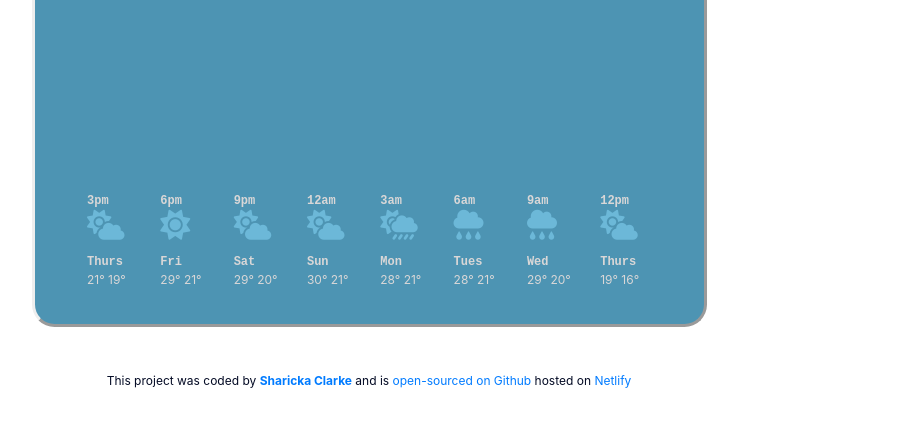
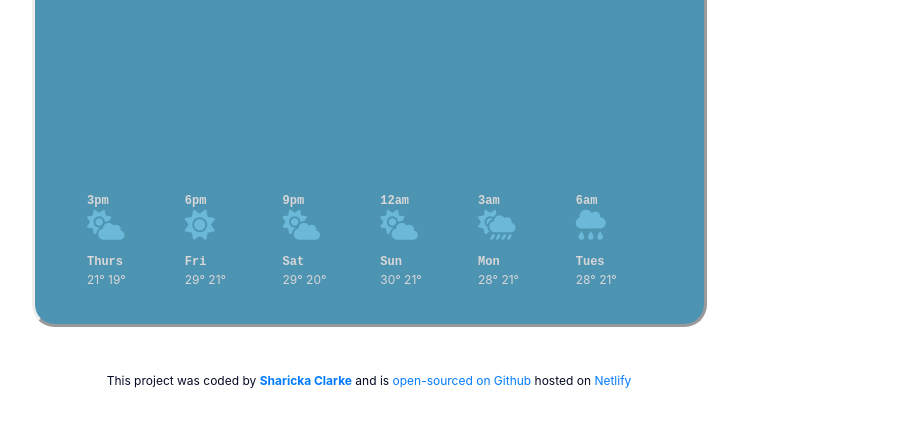
Before and after one commit to Sharicka/weather-app, a plain HTML site: page index.html in a window 1280 px wide. Shown: the part 358-784 px from the top of the page, without its empty margins (271-1173 px from the left). Drawn offline with nearby package versions, Linux system fonts and the light colour scheme; no server answers; a web font is replaced by a local one.

Commit message:
Update index.html

```diff
--- a/index.html
+++ b/index.html
@@ -54,8 +54,6 @@
     <div class="col time">12am</div>
     <div class="col time">3am</div>
     <div class="col time">6am</div>
-    <div class="col time">9am</div>
-    <div class="col time">12pm</div>
   </div>
 
   <div class="row">
@@ -65,8 +63,6 @@
     <div class="col"><i class="fa-solid fa-cloud-sun weather-icon"></i></div>
     <div class="col"><i class="fa-solid fa-cloud-sun-rain weather-icon"></i></div>
     <div class="col"><i class="fa-solid fa-cloud-rain weather-icon"></i></div>
-    <div class="col"><i class="fa-solid fa-cloud-rain weather-icon"></i></div>
-    <div class="col"><i class="fa-solid fa-cloud-sun weather-icon"></i></div>
   </div>
 
   <p>
@@ -77,8 +73,6 @@
     <div class="col day">Sun</div>
     <div class="col day">Mon</div>
     <div class="col day">Tues</div>
-    <div class="col day">Wed</div>
-    <div class="col day">Thurs</div>
 
   </div>
   <div class="row">
@@ -88,8 +82,6 @@
     <div class="col temp">30° 21°</div>
     <div class="col temp">28° 21°</div>
     <div class="col temp">28° 21°</div>
-    <div class="col temp">29° 20°</div>
-    <div class="col temp">19° 16°</div>
   </div>
   </p>
 </div>
```
